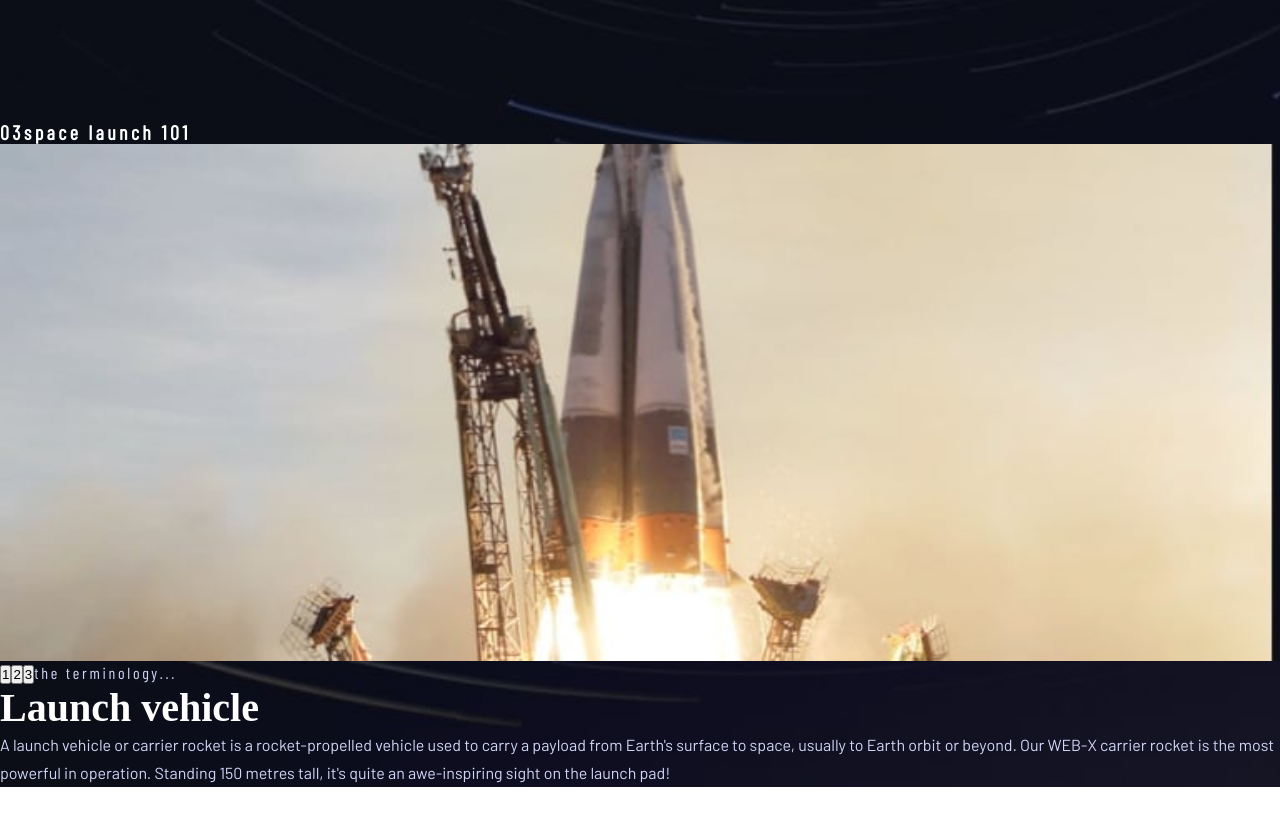
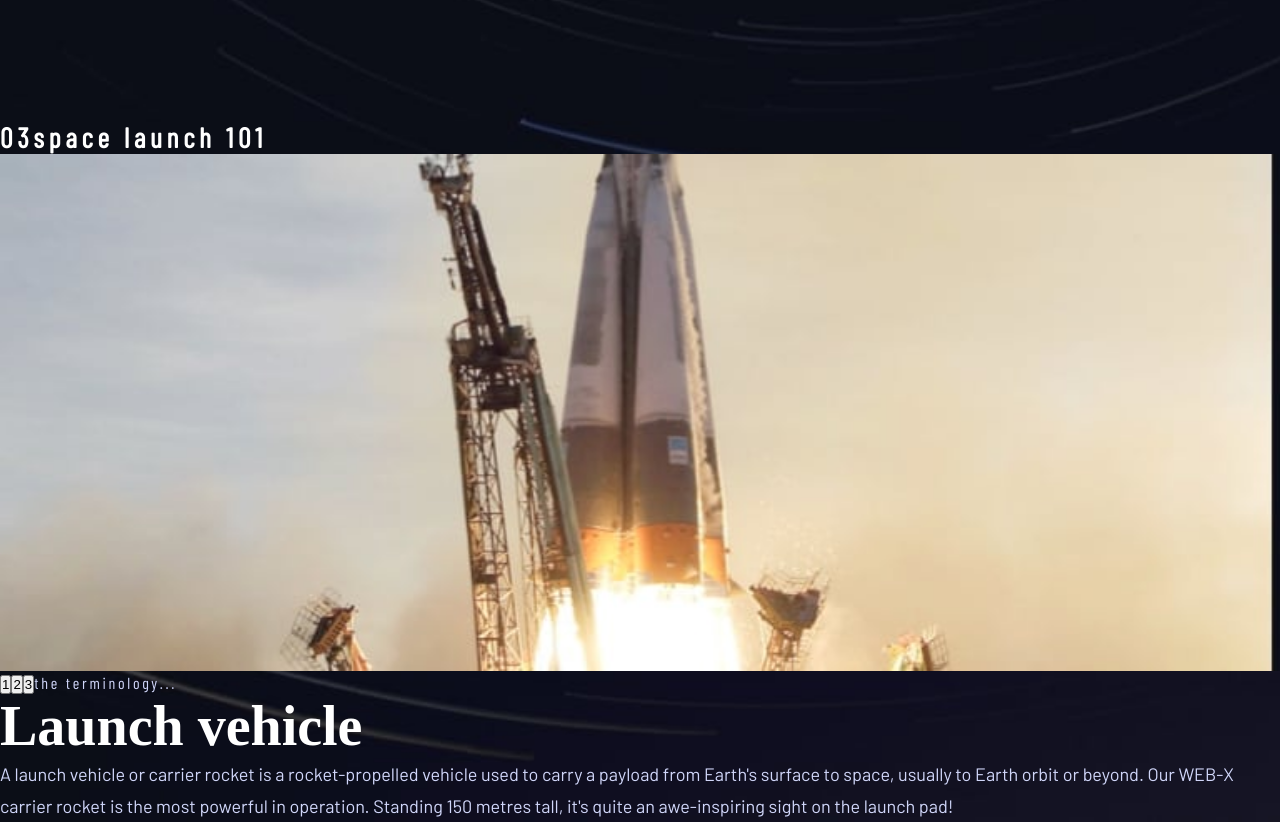
Before and after one commit to KamilKonopski/space-tourism-website-main, a React (Create React App) app: page /technology in a window 1280 px wide. Shown: the part 680-1502 px from the top of the page. Before the commit the page ends 1467 px from the top, so only its background shows below. Built offline with nearby package versions, Linux system fonts and the light colour scheme; a web font is replaced by a local one.

Commit message:
simple desktop styles

```diff
--- a/src/pages/Technology/Technology.module.css
+++ b/src/pages/Technology/Technology.module.css
@@ -68,4 +68,18 @@
     .technology-page {
         background-image: url(../../assets/technology/background-technology-desktop.jpg);
     }
+
+    .technology-page h2 {
+        font-size: 2.8rem;
+        letter-spacing: 0.472rem;
+    }
+
+    .technology-page h3 {
+        font-size: 5.6rem;
+    }
+
+    .technology-page p {
+        font-size: 1.8rem;
+        line-height: 3.2rem;
+    }
 }
```
